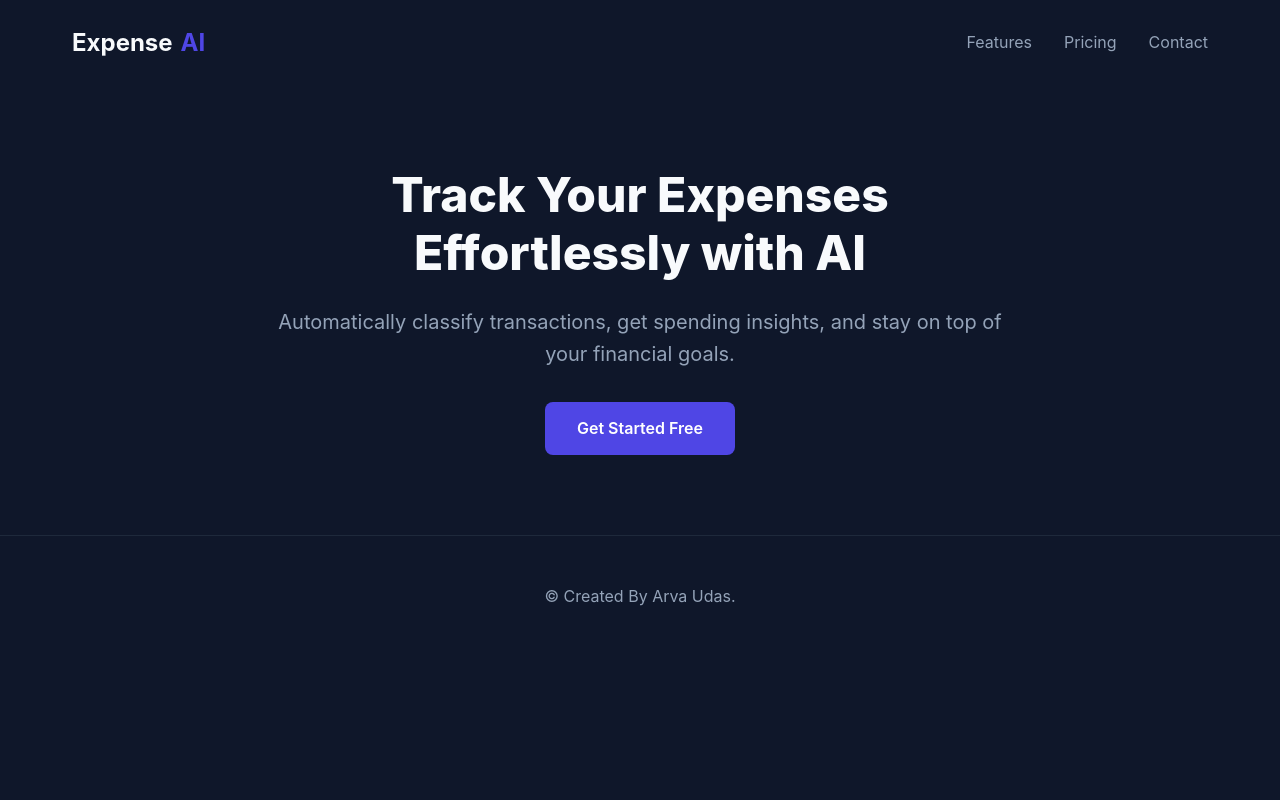
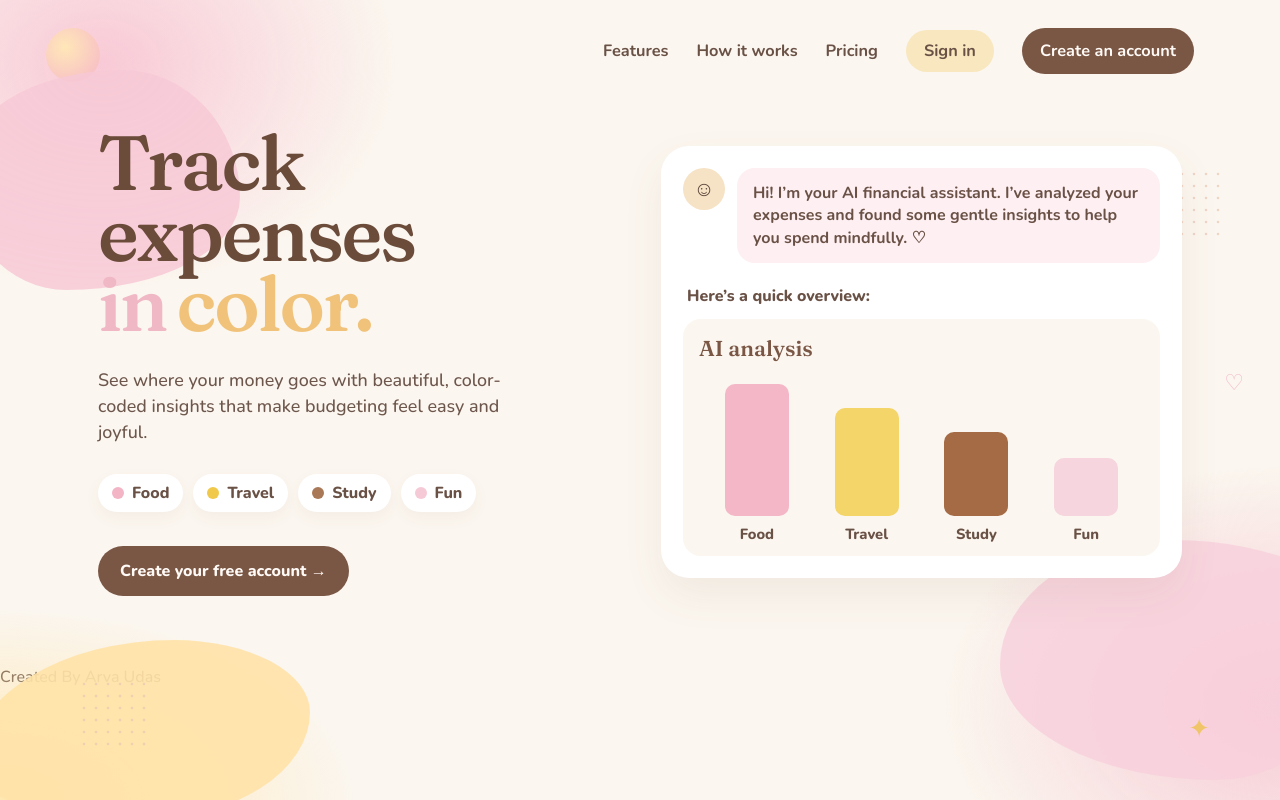
Before and after one commit to arvaudas-ai/ExpenseAI, a FastAPI app: page / in a window 1280 px wide. Run offline with FastAPI, Linux system fonts and the light colour scheme.

Commit message:
Update index.html

```diff
--- a/app/templates/index.html
+++ b/app/templates/index.html
@@ -3,140 +3,122 @@
 <head>
   <meta charset="UTF-8" />
   <meta name="viewport" content="width=device-width, initial-scale=1.0" />
-  <title>ExpenseAI - Smart Expense Tracker</title>
+  <title>Track expenses in color</title>
+  <link rel="preconnect" href="https://fonts.googleapis.com" />
+  <link rel="preconnect" href="https://fonts.gstatic.com" crossorigin />
+  <link href="https://fonts.googleapis.com/css2?family=Fraunces:opsz,wght@9..144,560;9..144,650&family=Nunito:wght@500;700;800&display=swap" rel="stylesheet" />
   <style>
-    :root {
-      --primary: #4F46E5;
-      --primary-hover: #4338CA;
-      --bg: #0F172A;
-      --surface: #1E293B;
-      --text: #F8FAFC;
-      --text-muted: #94A3B8;
+    * { box-sizing: border-box; margin: 0; padding: 0; }
+    body {
+      min-height: 100vh;
+      font-family: "Nunito", sans-serif;
+      color: #5c463c;
+      background: #fbf6ef;
+      overflow-x: hidden;
     }
-
-    * {
-      box-sizing: border-box;
-      margin: 0;
-      padding: 0;
+    .wash {
+      position: fixed; inset: 0; pointer-events: none;
+      background:
+        radial-gradient(420px 320px at 8% 8%, #f8c9d6 0%, transparent 70%),
+        radial-gradient(520px 280px at 0% 100%, #ffe7b0 0%, transparent 68%),
+        radial-gradient(480px 340px at 100% 88%, #f6c9d4 0%, transparent 70%);
     }
-
-    body {
-      font-family: -apple-system, BlinkMacSystemFont, "Segoe UI", Roboto, sans-serif;
-      background-color: var(--bg);
-      color: var(--text);
-      line-height: 1.6;
-    }
-
-    /* Header Navigation */
-    header {
-      display: flex;
-      justify-content: space-between;
-      align-items: center;
-      padding: 1.5rem 2rem;
-      max-width: 1200px;
-      margin: 0 auto;
-    }
-
-    .logo {
-      font-size: 1.5rem;
-      font-weight: 700;
-      color: var(--text);
-      text-decoration: none;
-      display: flex;
-      align-items: center;
-      gap: 0.5rem;
-    }
-
-    .logo span {
-      color: var(--primary);
-    }
-
-    nav ul {
-      display: flex;
-      list-style: none;
-      gap: 2rem;
-    }
-
-    nav a {
-      color: var(--text-muted);
-      text-decoration: none;
-      transition: color 0.2s;
-    }
-
-    nav a:hover {
-      color: var(--text);
-    }
-
-    /* Hero Section */
-    .hero {
-      max-width: 800px;
-      margin: 5rem auto;
-      text-align: center;
-      padding: 0 1rem;
-    }
-
-    .hero h1 {
-      font-size: 3rem;
-      font-weight: 800;
-      line-height: 1.2;
-      margin-bottom: 1.5rem;
-    }
-
-    .hero p {
-      font-size: 1.25rem;
-      color: var(--text-muted);
-      margin-bottom: 2rem;
-    }
-
-    .cta-button {
-      display: inline-block;
-      background-color: var(--primary);
-      color: white;
-      padding: 0.875rem 2rem;
-      border-radius: 8px;
-      text-decoration: none;
-      font-weight: 600;
-      transition: background-color 0.2s;
-    }
-
-    .cta-button:hover {
-      background-color: var(--primary-hover);
-    }
-
-    /* Footer */
-    footer {
-      text-align: center;
-      padding: 3rem 1rem;
-      border-top: 1px solid var(--surface);
-      color: var(--text-muted);
-      margin-top: 5rem;
+    .blob { position: fixed; pointer-events: none; z-index: 0; }
+    .blob-tl { width: 280px; height: 220px; left: -40px; top: 70px; background: #f7c9d6; border-radius: 58% 42% 62% 38% / 46% 58% 42% 54%; opacity: 0.85; }
+    .blob-bl { width: 340px; height: 180px; left: -30px; bottom: -20px; background: #ffe3a8; border-radius: 60% 40% 50% 50% / 70% 40% 60% 30%; opacity: 0.9; }
+    .blob-br { width: 360px; height: 240px; right: -80px; bottom: 20px; background: #f8d0dc; border-radius: 48% 52% 40% 60% / 52% 38% 62% 48%; opacity: 0.8; }
+    .orb { position: fixed; left: 46px; top: 28px; width: 54px; height: 54px; border-radius: 50%; background: radial-gradient(circle at 35% 35%, #ffe7b8, #f6b7c8); pointer-events: none; }
+    .dots { position: fixed; width: 74px; height: 74px; background-image: radial-gradient(#e7c7b4 1.4px, transparent 1.6px); background-size: 12px 12px; pointer-events: none; opacity: 0.7; }
+    .dots-tr { right: 54px; top: 168px; }
+    .dots-bl { left: 78px; bottom: 48px; }
+    .heart, .star { position: fixed; pointer-events: none; font-size: 22px; }
+    .heart { right: 36px; top: 46%; color: #f3b7c8; }
+    .star { right: 70px; bottom: 54px; color: #f0c56a; font-size: 26px; }
+    header, main { position: relative; z-index: 1; }
+    header { max-width: 1180px; margin: 0 auto; padding: 28px 36px 0; display: flex; justify-content: flex-end; }
+    nav { display: flex; align-items: center; gap: 28px; }
+    nav a { color: #6a5146; text-decoration: none; font-weight: 700; font-size: 1.02rem; }
+    .signin { background: #f8e7bf; color: #6a5146; border-radius: 999px; padding: 10px 18px; }
+    .create { background: #7a5644; color: #fffaf6; border-radius: 999px; padding: 12px 18px; }
+    .hero { max-width: 1180px; margin: 0 auto; padding: 54px 48px 70px; display: grid; grid-template-columns: 1fr 1fr; gap: 42px; align-items: center; }
+    h1 { font-family: "Fraunces", serif; font-weight: 560; font-size: clamp(3.4rem, 6vw, 5.3rem); line-height: 0.92; color: #6b4b3a; letter-spacing: -0.03em; }
+    h1 .in { color: #f0b7c4; display: inline-block; margin-right: 10px; }
+    h1 .color { color: #f0c27a; }
+    .lede { max-width: 430px; margin-top: 28px; font-size: 1.12rem; line-height: 1.45; color: #6d564c; }
+    .pills { display: flex; gap: 10px; flex-wrap: wrap; margin-top: 28px; }
+    .pill { display: inline-flex; align-items: center; gap: 8px; background: #fff; border-radius: 999px; padding: 8px 14px; font-weight: 800; color: #6a5146; box-shadow: 0 6px 16px rgba(122, 86, 68, 0.05); }
+    .sw { width: 12px; height: 12px; border-radius: 50%; display: inline-block; }
+    .go { display: inline-flex; align-items: center; gap: 10px; margin-top: 34px; background: #7a5644; color: #fffaf6; text-decoration: none; font-weight: 800; border-radius: 999px; padding: 14px 22px; }
+    .card { background: #fff; border-radius: 28px; padding: 22px; box-shadow: 0 18px 40px rgba(122, 86, 68, 0.08); }
+    .msg { display: flex; gap: 12px; align-items: flex-start; }
+    .face { width: 42px; height: 42px; border-radius: 50%; background: #f6e2c4; display: grid; place-items: center; font-size: 1.3rem; flex: none; }
+    .bubble { background: #fdeff2; color: #6a5146; border-radius: 18px; padding: 14px 16px; line-height: 1.4; font-weight: 700; }
+    .overview { margin: 22px 4px 12px; font-weight: 800; color: #6a5146; }
+    .analysis { background: #fbf6ef; border-radius: 18px; padding: 16px 16px 12px; }
+    .analysis h2 { font-family: "Fraunces", serif; font-weight: 560; color: #7a5644; font-size: 1.35rem; margin-bottom: 14px; }
+    .bars { height: 168px; display: flex; align-items: flex-end; justify-content: space-around; gap: 18px; padding: 0 12px; }
+    .col { width: 64px; text-align: center; }
+    .bar { border-radius: 10px; width: 64px; }
+    .col span { display: block; margin-top: 8px; font-weight: 800; color: #6a5146; font-size: 0.92rem; }
+    @media (max-width: 860px) {
+      header { justify-content: center; }
+      nav { gap: 12px; flex-wrap: wrap; justify-content: center; }
+      .hero { grid-template-columns: 1fr; padding: 32px 20px 48px; }
+      .dots, .heart, .star, .orb { display: none; }
     }
   </style>
 </head>
 <body>
+  <div class="wash"></div>
+  <div class="orb"></div>
+  <div class="blob blob-tl"></div>
+  <div class="blob blob-bl"></div>
+  <div class="blob blob-br"></div>
+  <div class="dots dots-tr"></div>
+  <div class="dots dots-bl"></div>
+  <div class="heart">♡</div>
+  <div class="star">✦</div>
 
-  <!-- Header Section (Without additional Auth buttons) -->
   <header>
-    <a href="#" class="logo">Expense<span>AI</span></a>
     <nav>
-      <ul>
-        <li><a href="#features">Features</a></li>
-        <li><a href="#pricing">Pricing</a></li>
-        <li><a href="#contact">Contact</a></li>
-      </ul>
+      <a href="#features">Features</a>
+      <a href="#how">How it works</a>
+      <a href="#pricing">Pricing</a>
+      <a class="signin" href="/login">Sign in</a>
+      <a class="create" href="/register">Create an account</a>
     </nav>
   </header>
 
-  <!-- Hero Section -->
   <main class="hero">
-    <h1>Track Your Expenses Effortlessly with AI</h1>
-    <p>Automatically classify transactions, get spending insights, and stay on top of your financial goals.</p>
-    <a href="#" class="cta-button">Get Started Free</a>
+    <div>
+      <h1>Track expenses<br><span class="in">in</span><span class="color">color.</span></h1>
+      <p class="lede">See where your money goes with beautiful, color-coded insights that make budgeting feel easy and joyful.</p>
+      <div class="pills">
+        <span class="pill"><i class="sw" style="background:#f3b4c6"></i> Food</span>
+        <span class="pill"><i class="sw" style="background:#f0c84a"></i> Travel</span>
+        <span class="pill"><i class="sw" style="background:#a97856"></i> Study</span>
+        <span class="pill"><i class="sw" style="background:#f6c9d6"></i> Fun</span>
+      </div>
+      <a class="go" href="/register">Create your free account →</a>
+    </div>
+
+    <aside class="card">
+      <div class="msg">
+        <div class="face">☺</div>
+        <p class="bubble">Hi! I’m your AI financial assistant. I’ve analyzed your expenses and found some gentle insights to help you spend mindfully. ♡</p>
+      </div>
+      <p class="overview">Here’s a quick overview:</p>
+      <div class="analysis">
+        <h2>AI analysis</h2>
+        <div class="bars">
+          <div class="col"><div class="bar" style="height:132px;background:#f4b7c8"></div><span>Food</span></div>
+          <div class="col"><div class="bar" style="height:108px;background:#f3d56a"></div><span>Travel</span></div>
+          <div class="col"><div class="bar" style="height:84px;background:#a56b45"></div><span>Study</span></div>
+          <div class="col"><div class="bar" style="height:58px;background:#f6d5de"></div><span>Fun</span></div>
+        </div>
+      </div>
+    </aside>
   </main>
-
-  <footer>
-    <p>&copy; Created By Arva Udas.</p>
-  </footer>
-
+</footer> Created By Arva Udas
 </body>
 </html>
```
